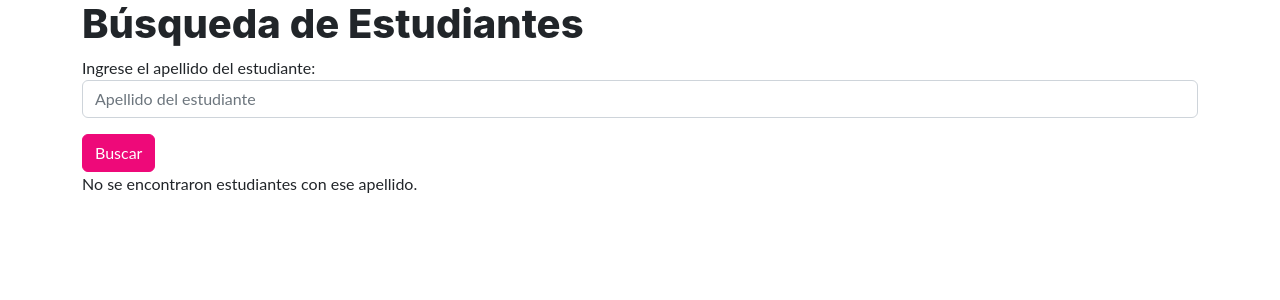
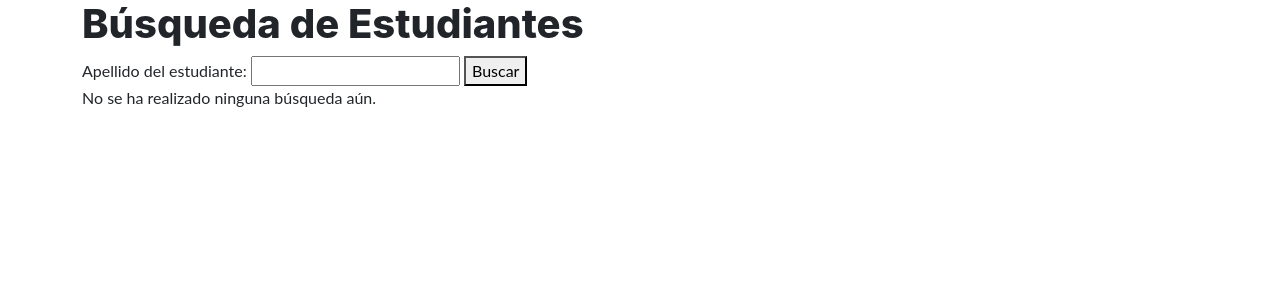
Before and after one commit to lacattaneo/entregaCoderHouse, a Django app: page /busquedaEstudiante/ in a window 1280 px wide. Shown: the top 300 px of the page. Run offline with Django 5.2, Linux system fonts and the light colour scheme; some libraries are stand-ins or nearby versions.

Commit message:
forms para busqueda de estudiantes

```diff
--- a/appCoder/forms.py
+++ b/appCoder/forms.py
@@ -17,6 +17,11 @@ class FormularioCursoPython(forms.Form):
             max_length=100,
             widget=forms.TextInput(attrs={'placeholder': 'Correo Electronico'}))
 
+        curso = forms.CharField(
+            label="Curso",
+            max_length=100,
+            widget=forms.TextInput(attrs={'placeholder': 'Curso'}))
+
 
     #esto es, pensandolo como una curso y no un estudiante
 """
--- a/appCoder/models.py
+++ b/appCoder/models.py
@@ -10,6 +10,7 @@ class Estudiante(models.Model):
     nombre = models.CharField(max_length=30)
     apellido= models.CharField(max_length=30)
     email = models.EmailField()
+    curso = models.CharField(max_length=30)
 
 
 
--- a/appCoder/templates/AppCoder/busquedaEstudiante.html
+++ b/appCoder/templates/AppCoder/busquedaEstudiante.html
@@ -12,24 +12,26 @@
 <body>
     <div class="container">
         <h1>Búsqueda de Estudiantes</h1>
-        <form method="GET" action="{% url 'buscar' %}">
-            <div class="form-group">
-                <label for="apellido">Ingrese el apellido del estudiante:</label>
-                <input type="text" name="apellido" id="apellido" class="form-control" placeholder="Apellido del estudiante" required>
-            </div>
-            <button type="submit" class="btn btn-primary mt-3">Buscar</button>
+
+        <form action="{% url 'buscar' %}" method="get">
+            <label for="apellido">Apellido del estudiante:</label>
+            <input type="text" id="apellido" name="apellido" required>
+            <button type="submit">Buscar</button>
         </form>
 
-        {% if estudiantes %}
-        <h2>Resultados de la búsqueda</h2>
-        <ul>
-            {% for estudiante in estudiantes %}
-            <li>{{ estudiante.nombre }} {{ estudiante.apellido }}</li>
-            {% endfor %}
-        </ul>
-        {% else %}
-        <p>No se encontraron estudiantes con ese apellido.</p>
-        {% endif %}
+        {% if respuesta %}
+            {% if respuesta != "No se ha proporcionado un apellido para buscar." and respuesta != "No se encontraron estudiantes con ese apellido." %}
+            <ul>
+                {% for estudiante in respuesta %}
+                <li>Nombre: {{ estudiante.nombre }} {{ estudiante.apellido }} - Curso: {{ estudiante.curso }}</li>
+                {% endfor %}
+            </ul>
+            {% else %}
+                <p>{{ respuesta }}</p>
+            {% endif %}
+            {% else %}
+                <p>No se ha realizado ninguna búsqueda aún.</p>
+            {% endif %}
     </div>
 
     <script src="https://cdn.jsdelivr.net/npm/bootstrap@5.2.3/dist/js/bootstrap.bundle.min.js"></script>
--- a/appCoder/templates/AppCoder/formularioCursoPython.html
+++ b/appCoder/templates/AppCoder/formularioCursoPython.html
@@ -22,6 +22,7 @@
         <table>
             {{form.as_table}}
 
+
         </table>
 
         <input type="submit" value="Registrar">
--- a/appCoder/views.py
+++ b/appCoder/views.py
@@ -33,8 +33,9 @@ def formularioCursoPython(request):
             nombre = form.cleaned_data['nombre']
             apellido = form.cleaned_data['apellido']
             email = form.cleaned_data['email']
+            curso = form.cleaned_data['curso']
 
-        Estudiante.objects.create(nombre=nombre, apellido=apellido, email=email)
+        Estudiante.objects.create(nombre=nombre, apellido=apellido, email=email, curso=curso)
 
         return redirect("index") # o usa redirect('nombre_de_la_url') para redirigir
     else:
@@ -43,17 +44,23 @@ def formularioCursoPython(request):
     return render(request, 'AppCoder/formularioCursoPython.html', {'form': form})
 
 
+
+
 def busquedaEstudiante(request):
     return render(request, "AppCoder/busquedaEstudiante.html")
 
 
 def buscar(request):
-    nombre = request.GET.get("nombre", "")
     apellido = request.GET.get("apellido", "")
 
-    if nombre or apellido:
-        respuesta = f"Estoy buscando al estudiante: {nombre} {apellido}"
+    if apellido:
+        # Busca estudiantes que coincidan con el apellido
+        estudiantes = Estudiante.objects.filter(apellido__icontains=apellido)
+        if estudiantes.exists():
+            respuesta = estudiantes
+        else:
+            respuesta = "No se encontraron estudiantes con ese apellido."
     else:
-        respuesta = "No se ha proporcionado un nombre o apellido para buscar."
+        respuesta = "No se ha proporcionado un apellido para buscar."
 
-    return HttpResponse(respuesta)
+    return render(request, "AppCoder/busquedaEstudiante.html", {"respuesta": respuesta})
```
Also changed, not shown: appCoder/templates/AppCoder/estudiantes.html (+5 -7 lines), appCoder/migrations/0002_estudiante_curso.py (added), db.sqlite3.
